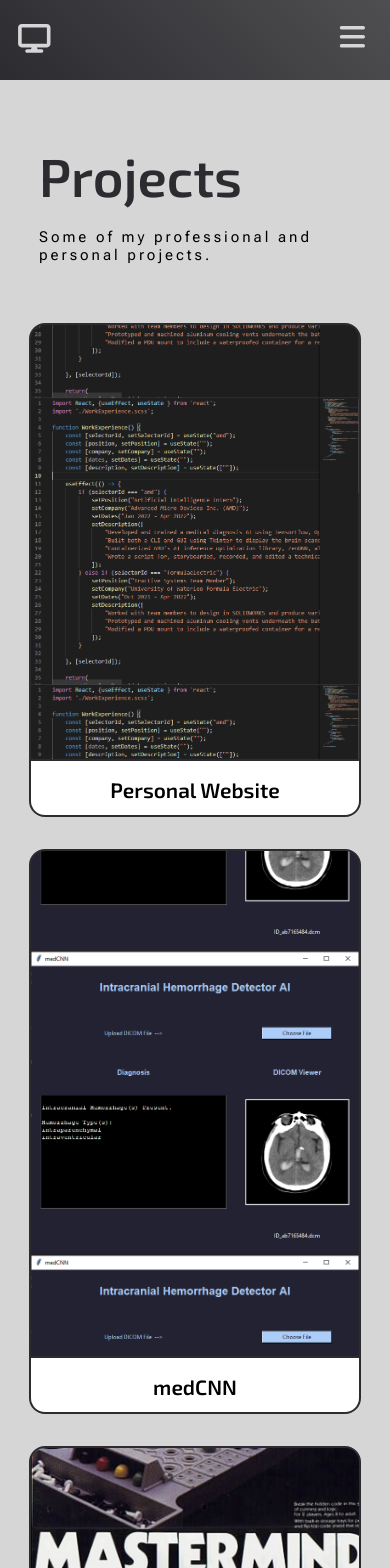
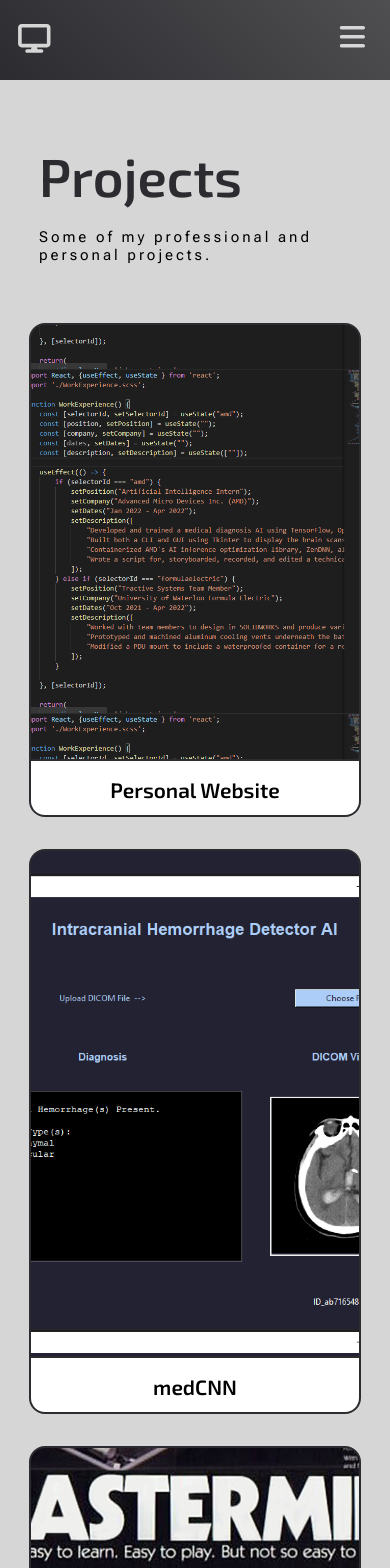
Before and after one commit to tedhz/ted-zhang-website, a React (Create React App) app: page /projects in a window 390 px wide. Shown: the top 1568 px of the page. Built offline with nearby package versions, Linux system fonts and the light colour scheme.

Commit message:
Update Projects.scss

```diff
--- a/src/pages/projects/Projects.scss
+++ b/src/pages/projects/Projects.scss
@@ -33,12 +33,15 @@
 
     display: grid;
     grid-template-columns: repeat(auto-fit, minmax(300px, auto));
-    gap: 2rem;
+    grid-gap: 2rem;
     animation: fadeIn 1s .5s backwards;
     animation-delay: 1s;
 
     @media screen and (max-width: 960px) {
         padding-top: 15%;
+
+        display: flex;
+        flex-wrap: wrap;
     }
 
 }
@@ -67,9 +70,17 @@
     transition: all .8s;
     background-position: center center;
 
+    @media screen and (max-width: 960px) {
+        background-size: 120%;
+    }
+
     &:hover{
         cursor: pointer;
         background-size: 110%;
+
+        @media screen and (max-width: 960px) {
+            background-size: 130%;
+        }
     }
 }
 
@@ -84,9 +95,17 @@
     transition: all .8s;
     background-position: center center;
 
+    @media screen and (max-width: 960px) {
+        background-size: 150%;
+    }
+
     &:hover{
         cursor: pointer;
         background-size: 110%;
+
+        @media screen and (max-width: 960px) {
+            background-size: 160%;
+        }
     }
 }
 
@@ -101,9 +120,17 @@
     transition: all .8s;
     background-position: center center;
 
+    @media screen and (max-width: 960px) {
+        background-size: 150%;
+    }
+
     &:hover{
         cursor: pointer;
         background-size: 110%;
+
+        @media screen and (max-width: 960px) {
+            background-size: 160%;
+        }
     }
 }
 
```
